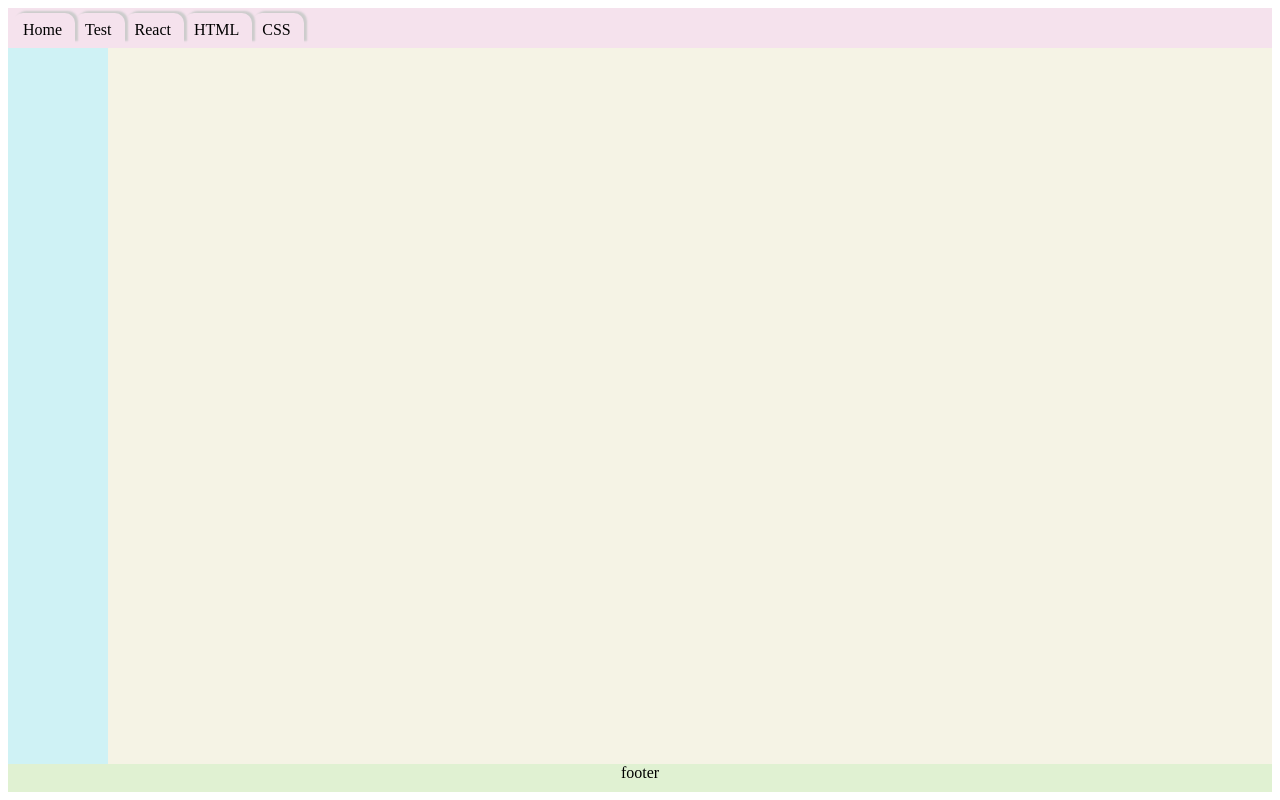
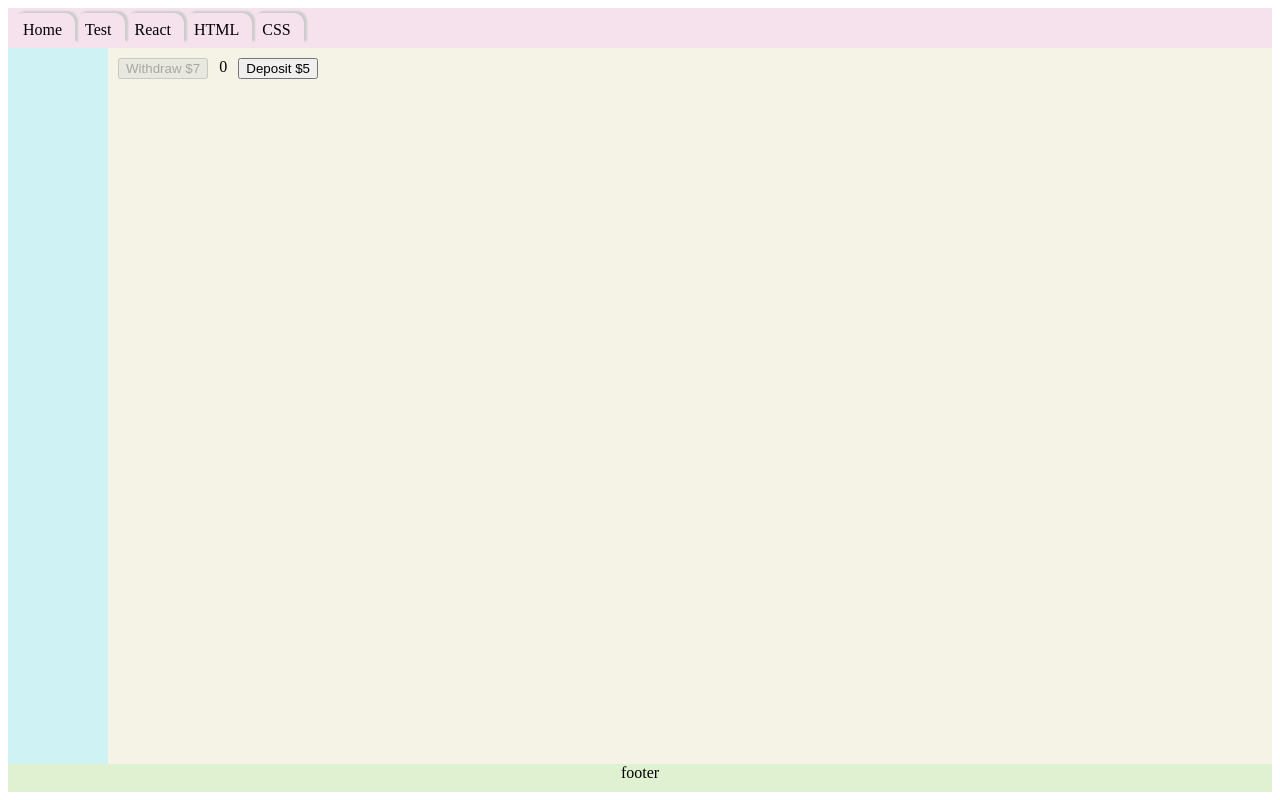
Before and after one commit to gh-prj/site, a React (Create React App) app: page /site/redux in a window 1280 px wide. Built offline with nearby package versions, Linux system fonts and the light colour scheme.

Commit message:
Add Redux page

```diff
--- a/src/components/MainContentRoutes.tsx
+++ b/src/components/MainContentRoutes.tsx
@@ -1,5 +1,6 @@
 import React from 'react';
 import { Route, Routes } from 'react-router-dom';
+const Redux = React.lazy(() => import('../pages/react/Redux/Redux'));
 const ReduxSaga = React.lazy(() => import('../pages/react/ReduxSaga/ReduxSaga'));
 const Hooks = React.lazy(() => import('../pages/react/TypeScript/Hooks'));
 const Events = React.lazy(() => import('../pages/react/TypeScript/Events'));
@@ -56,6 +57,7 @@ const MainContentRoutes = () => {
             <Route path="/site/airplane" element={<Airplane />} />
             <Route path="/site/creative" element={<Creative />} />
             <Route path="/site/water" element={<Water />} />
+            <Route path="/site/redux/" element={<Redux />} />
             <Route path="/site/reduxthunk/" element={<ReduxThunk />}>
                 <Route path="users" element={<UserList />} />
                 <Route path="todos" element={<TodoList />} />
--- a/src/components/TopMenu/TopMenu.tsx
+++ b/src/components/TopMenu/TopMenu.tsx
@@ -34,6 +34,7 @@ const TopMenu = () => {
                             <li><Link to="/site/deb_c">Callback</Link></li>
                         </ul>
                     </li>
+                    <li><Link to="/site/redux">Redux</Link></li>
                     <li><Link to="/site/reduxthunk/users">Redux Thunk</Link></li>
                     <li><Link to="/site/saga">Redux-Saga</Link></li>
                     <li><Link to="/site/ts/props">TypeScript</Link></li>
--- /dev/null
+++ b/src/pages/react/Redux/Redux.module.scss
@@ -0,0 +1,7 @@
+.container {
+  .bank {
+    display: flex;
+    width: 200px;
+    justify-content: space-between;
+  }
+}
--- /dev/null
+++ b/src/pages/react/Redux/Redux.tsx
@@ -0,0 +1,56 @@
+import React from 'react';
+import { Provider, useDispatch, useSelector, TypedUseSelectorHook } from 'react-redux';
+import { legacy_createStore as createStore } from 'redux';
+import styles from './Redux.module.scss'
+
+const initialState = {
+    balance: 0
+}
+
+type Action = "DEPOSIT" | "WITHDRAW"
+
+const reducer = (state = initialState, action: { type: Action, payload: number }) => {
+    switch (action.type) {
+        case "DEPOSIT":
+            return { ...state, balance: state.balance + action.payload }
+        case "WITHDRAW":
+            return { ...state, balance: state.balance - action.payload }
+        default:
+            return state;
+    }
+}
+
+const store = createStore(reducer)
+
+type RootState = ReturnType<typeof store.getState>
+
+const Bank = () => {
+    const dispatch = useDispatch()
+    const useAppSelector: TypedUseSelectorHook<RootState> = useSelector
+    const balance = useAppSelector(state => state.balance)
+    const handleWithdraw = () => {
+        dispatch({ type: "WITHDRAW", payload: 7 })
+    }
+    const handleDeposit = () => {
+        dispatch({ type: "DEPOSIT", payload: 5 })
+    }
+    return (
+        <div className={styles.bank}>
+            <button onClick={handleWithdraw} disabled={balance < 7}>Withdraw $7</button>
+            <span> {balance} </span>
+            <button onClick={handleDeposit}>Deposit $5</button>
+        </div>
+    )
+}
+
+const Redux = () => {
+    return (
+        <div className={styles.container}>
+            <Provider store={store}>
+                <Bank />
+            </Provider>
+        </div>
+    );
+}
+
+export default Redux;
```
